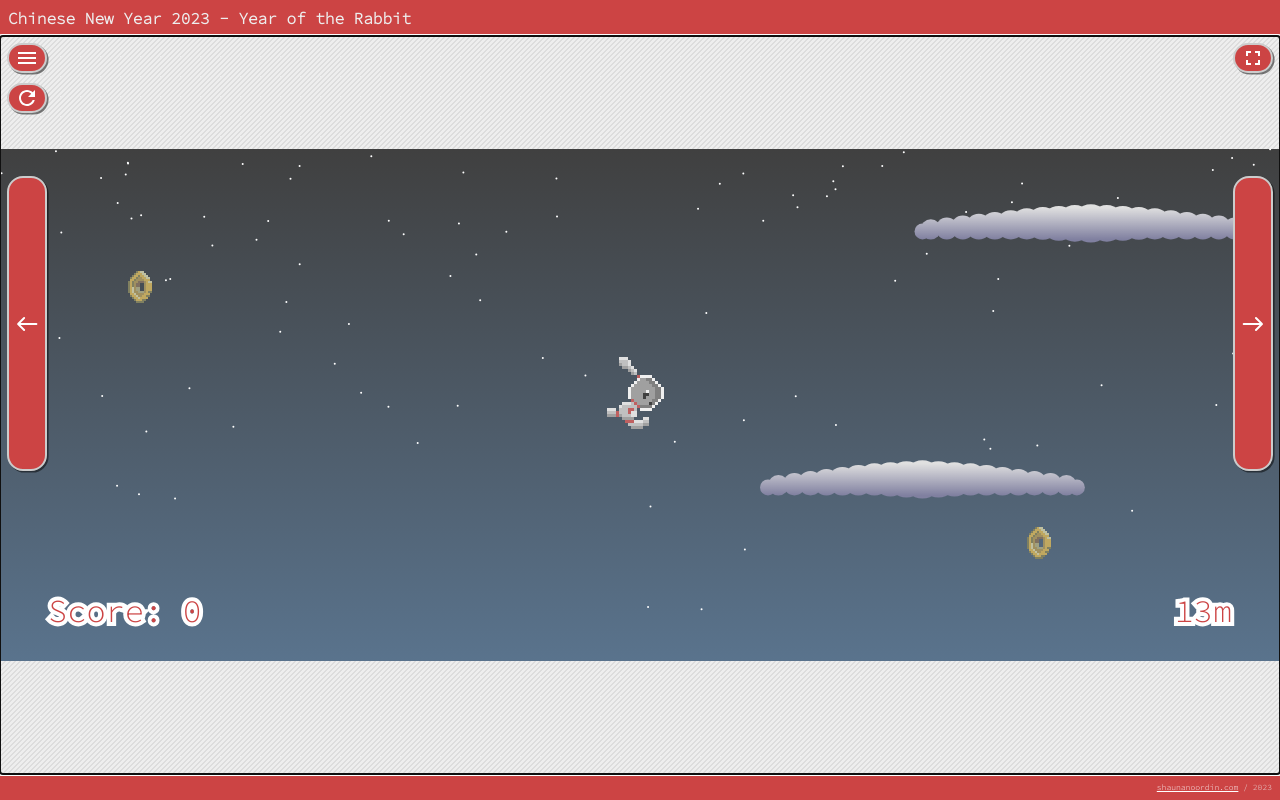
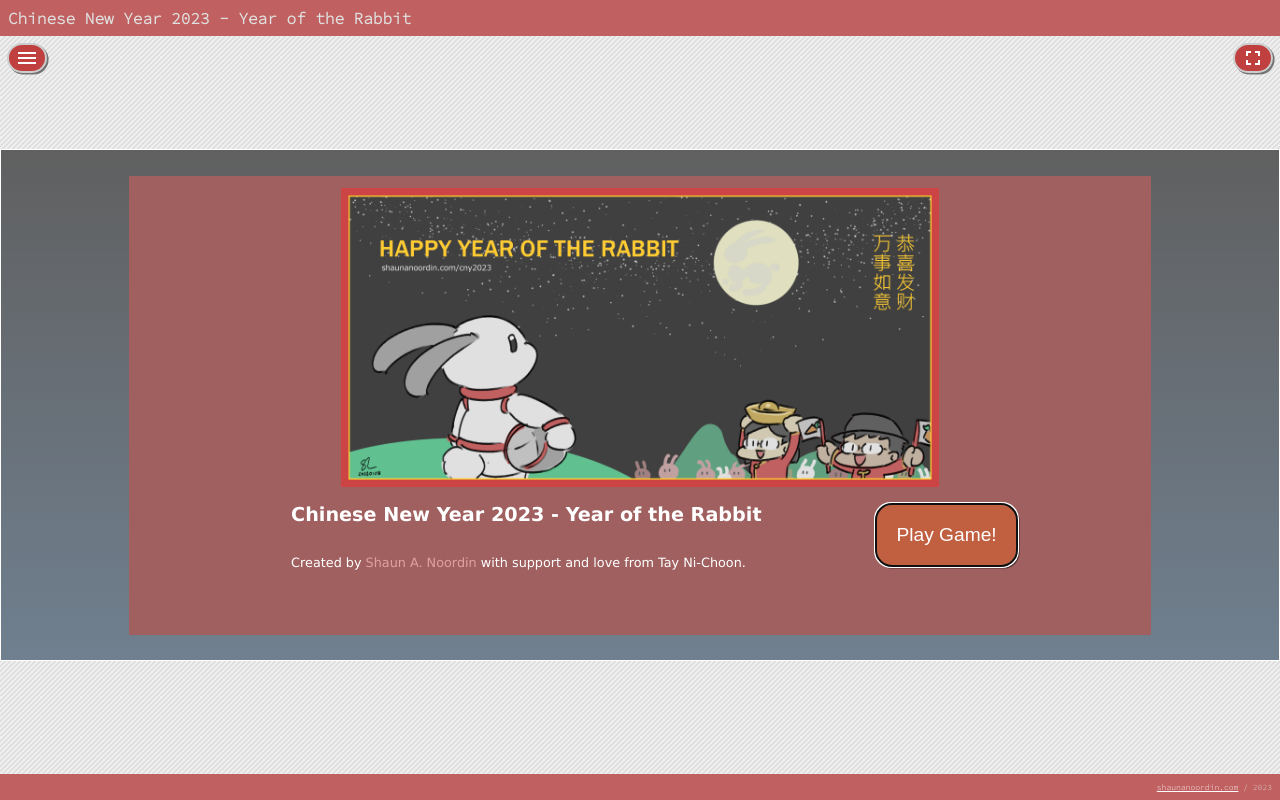
Before and after one commit to shaunanoordin/cny2023, a website built with webpack: page index.html in a window 1280 px wide. Built offline with nearby package versions, Linux system fonts and the light colour scheme; animation ran at ten frames a second.

Commit message:
Home Screen (#5)
* Add CNY2023 home screen

* Improve home screen

* Play button now starts the game

* Ensure Play button gets focus when game inits

* Make Play button more prominent

* Improve visual layout of Home Menu for all viewport sizes

```diff
--- a/index.html
+++ b/index.html
@@ -34,10 +34,18 @@
   <div id="interaction-menu"></div>
   <div id="home-menu">
     <div>
-      <h2>Chinese New Year 2023 - Year of the Rabbit</h2>
-      <p>
-        Created by <a href="https://shaunanoordin.com" target="_blank">Shaun A. Noordin</a>
-      </p>
+      <img id="cny2023-card" src="assets/cny2023.png" />
+      <div class="row">
+        <div class="col">
+          <button id="button-play" class="ui-button">Play Game!</button>
+        </div>
+        <div class="col">
+          <h2>Chinese New Year 2023 - Year of the Rabbit</h2>
+          <p>
+            Created by <a href="https://shaunanoordin.com" target="_blank">Shaun A. Noordin</a> with support and love from Tay Ni-Choon.
+          </p>
+        </div>
+      </div>
     </div>
   </div>
   <button id="button-home" class="ui-button"><img src="./assets/icon-menu-white.svg" alt="Home Menu"></button>
--- a/src/avo/avo.js
+++ b/src/avo/avo.js
@@ -33,6 +33,7 @@ export default class AvO {
       buttonReload: document.getElementById('button-reload'),
       buttonArrowLeft: document.getElementById('button-arrow-left'),  // CNY2023
       buttonArrowRight: document.getElementById('button-arrow-right'),  // CNY2023
+      buttonPlay: document.getElementById('button-play'),  // CNY2023
     }
 
     this.homeMenu = false
@@ -132,6 +133,7 @@ export default class AvO {
       this.initialised = true
       this.showUI()
       this.levels.load(STARTING_LEVEL)
+      this.setHomeMenu(true)  // CNY2023
     }
   }
 
@@ -207,6 +209,16 @@ export default class AvO {
 
     c2d.clearRect(0, 0, this.canvasWidth, this.canvasHeight)
     c2d.resetTransform()
+
+    if (this.homeMenu) {  // CNY2023: don't paint anything if the home menu is open
+      const gradient = c2d.createLinearGradient(0, 0, 0, this.canvasHeight)
+      gradient.addColorStop(0, '#404040')
+      gradient.addColorStop(1, '#6080a0')
+
+      c2d.fillStyle = gradient
+      c2d.fillRect(0, 0, this.canvasWidth, this.canvasHeight)
+      return
+    }
 
     c2d.strokeStyle = 'rgba(128, 128, 128, 0.05)'
     c2d.lineWidth = 2
@@ -306,6 +318,8 @@ export default class AvO {
 
     // CNY2023
     // --------
+    this.html.buttonPlay.addEventListener('click', this.buttonPlay_onClick.bind(this))
+
     if (window.PointerEvent) {
       this.html.buttonArrowLeft.addEventListener('pointerdown', this.buttonArrowLeft_onDown.bind(this))
       this.html.buttonArrowLeft.addEventListener('pointerup', this.buttonArrowLeft_onUp.bind(this))
@@ -334,11 +348,15 @@ export default class AvO {
   hideUI () {
     this.html.buttonHome.style.visibility = 'hidden'
     this.html.buttonReload.style.visibility = 'hidden'
+    this.html.buttonArrowLeft.style.visibility = 'hidden'
+    this.html.buttonArrowRight.style.visibility = 'hidden'
   }
 
   showUI () {
     this.html.buttonHome.style.visibility = 'visible'
     this.html.buttonReload.style.visibility = 'visible'
+    this.html.buttonArrowLeft.style.visibility = 'visible'
+    this.html.buttonArrowRight.style.visibility = 'visible'
   }
 
   updateUI () {
@@ -362,9 +380,14 @@ export default class AvO {
     if (homeMenu) {
       this.html.homeMenu.style.visibility = 'visible'
       this.html.buttonReload.style.visibility = 'hidden'
+      this.html.buttonArrowLeft.style.visibility = 'hidden'
+      this.html.buttonArrowRight.style.visibility = 'hidden'
+      this.html.buttonPlay.focus()
     } else {
       this.html.homeMenu.style.visibility = 'hidden'
       this.html.buttonReload.style.visibility = 'visible'
+      this.html.buttonArrowLeft.style.visibility = 'visible'
+      this.html.buttonArrowRight.style.visibility = 'visible'
       this.html.main.focus()
     }
   }
@@ -507,6 +530,11 @@ export default class AvO {
     return stopEvent(e)
   }
 
+  buttonPlay_onClick (e) {
+    this.setHomeMenu(false)
+    this.levels.load(STARTING_LEVEL)
+  }
+
   /*
   Section: Gameplay
   ----------------------------------------------------------------------------
--- a/src/avo/rule/types/cny2023-controls.js
+++ b/src/avo/rule/types/cny2023-controls.js
@@ -45,12 +45,12 @@ export default class CNY2023Controls extends Rule {
     if (layer === LAYERS.BACKGROUND) {
       // Paint sky
       // ----------------
-      const gradient = c2d.createLinearGradient(0, 0, 0, 640)
+      const gradient = c2d.createLinearGradient(0, 0, 0, app.canvasHeight)
       gradient.addColorStop(0, '#404040')
       gradient.addColorStop(1, '#6080a0')
 
       c2d.fillStyle = gradient
-      c2d.fillRect(0, 0, 1280, 640)
+      c2d.fillRect(0, 0, app.canvasWidth, app.canvasHeight)
       // ----------------
 
       // Paint stars
--- a/src/main.scss
+++ b/src/main.scss
@@ -1,13 +1,13 @@
 $white: #fff;
-$light: #eee;
-$light-grey: #ccc;
-$grey: #888;
-$dark-grey: #666;
-$dark: #444;
+$light: #e0e0e0;
+$light-grey: #c0c0c0;
+$grey: #808080;
+$dark-grey: #606060;
+$dark: #404040;
 $black: #000;
 
-$primary: #c44;
-$primary-highlight: #e66;
+$primary: #c06060;
+$primary-highlight: #e04040;
 
 * {
   box-sizing: border-box;
@@ -125,7 +125,7 @@ table {
     position: absolute;
     cursor: pointer;
     color: #fff;
-    background: #c44;
+    background: #c04040;
     border: 2px solid #ccc;
     border-radius: 1rem;
     box-shadow: 0.1rem 0.1rem 0 rgba(0, 0, 0, 0.5);
@@ -160,6 +160,8 @@ table {
     left: 0.5em;
   }
 
+  /* CNY2023 additions */
+
   #button-arrow-left {
     top: 10.5em;
     left: 0.5em;
@@ -173,4 +175,72 @@ table {
     width: 3em;
     height: 40%;
   }
+
+  #home-menu {
+    display: flex;
+    align-items: center;
+    justify-content: center;
+
+    > div {
+      font-family: "Verdana", sans-serif;
+      font-size: 1vw;
+      background: #a06060;
+      color: #fff;
+      margin: auto;
+      padding: auto;
+      width: 80%;
+      height: 90%;
+      flex: 0 0 auto;
+    }
+
+    a {
+      color: #e0a0a0;
+      text-decoration: none;
+
+      &:hover {
+        color: #f0a0a0;
+      }
+    }
+
+    #cny2023-card {
+      flex: 1 1 auto;
+      display: block;
+      width: 60%;
+      margin: 0 auto;
+    }
+
+    #button-play {
+      font-size: 1.5vw;
+      padding: 1.5vw;
+      animation-name: cny2023-button-glow;
+      animation-duration: 5s;
+      animation-iteration-count: infinite;
+      animation-direction: alternate;
+      animation-timing-function: ease;
+
+      &:focus, &:hover {
+        animation-duration: 1s;
+      }
+    }
+
+    .row {
+      width: 70%;
+      margin: 0 auto;
+      display: flex;
+      flex-direction: row-reverse;
+    }
+
+    .col {
+      flex: 1 1 auto;
+      display: flex;
+      flex-direction: column;
+      /* align-items: center; */
+      justify-content: center;
+    }
+  }
 }
+
+@keyframes cny2023-button-glow {
+  from { background: #c04040;  }
+  to { background: #c06040; }
+}
```
Also changed, not shown: app/main.css, app/main.js, 1 other file.
